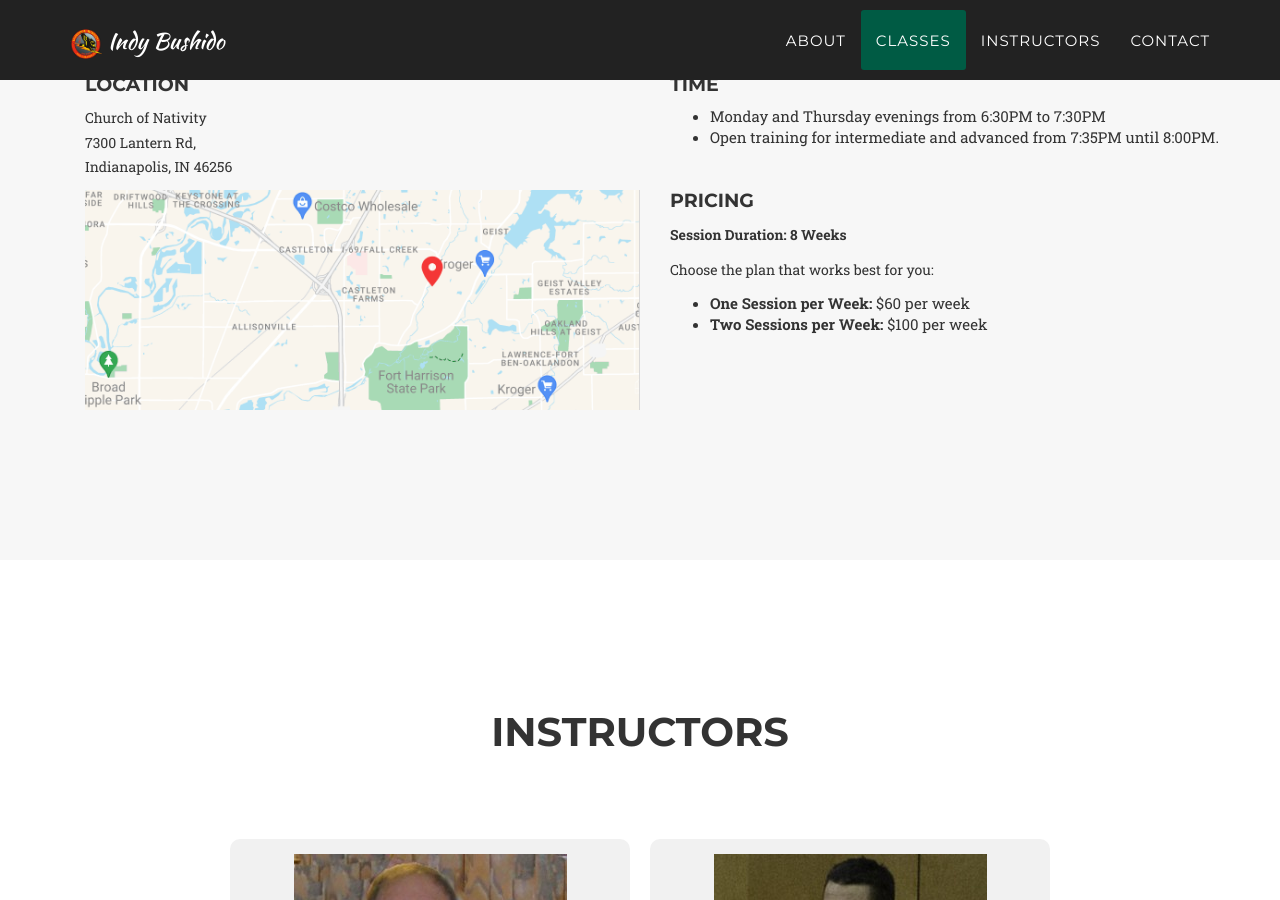
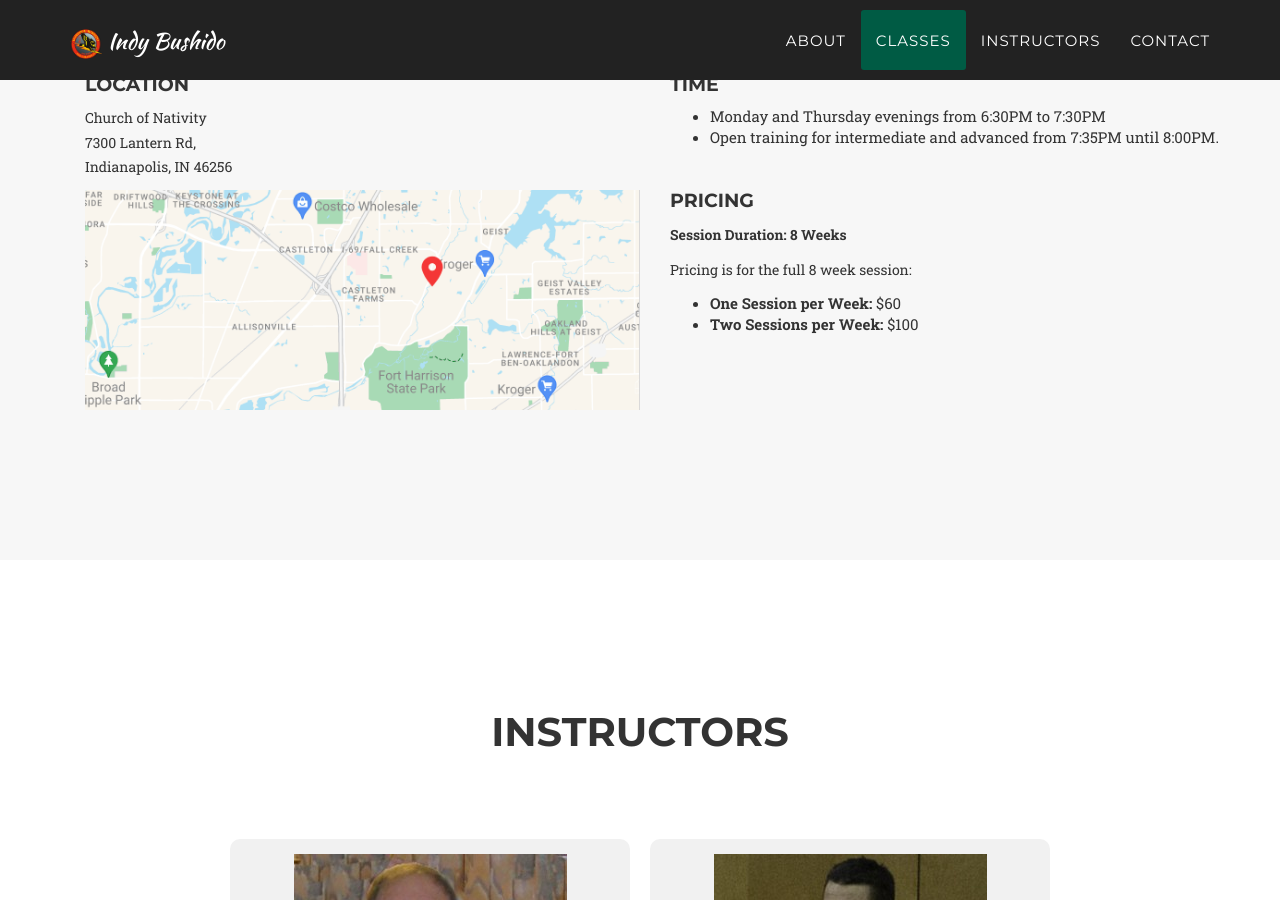
Before and after one commit to indybushido/indybushido.github.io, a Jekyll site: the page built from index.markdown, in a window 1280 px wide and 900 px high, scrolled down 2768 px. Built offline with Jekyll 4.4.1, drawn with Linux system fonts in a browser that asks for light colours; some web fonts are replaced.

Commit message:
Update pricing to show it is the total

```diff
--- a/_includes/classes.html
+++ b/_includes/classes.html
@@ -42,10 +42,10 @@
                         <br>
                         <h4>Pricing</h4>
                         <p><b>Session Duration: 8 Weeks</b></p>
-                        <p>Choose the plan that works best for you:</p>
+                        <p>Pricing is for the full 8 week session:</p>
                         <ul>
-                            <li><b>One Session per Week:</b> $60 per week</li>
-                            <li><b>Two Sessions per Week:</b> $100 per week</li>
+                            <li><b>One Session per Week:</b> $60</li>
+                            <li><b>Two Sessions per Week:</b> $100</li>
                         </ul>
                     </div>
                 </div>
```
